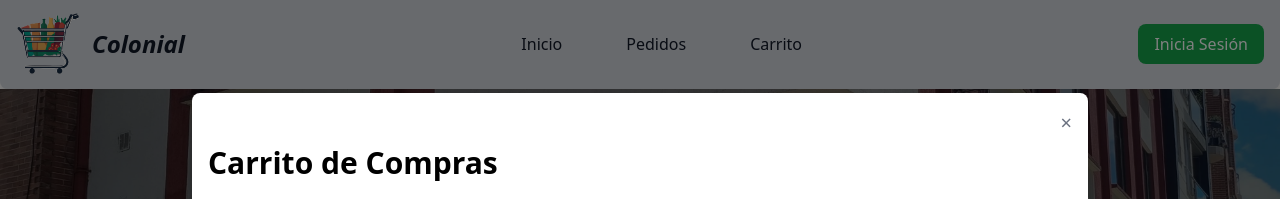
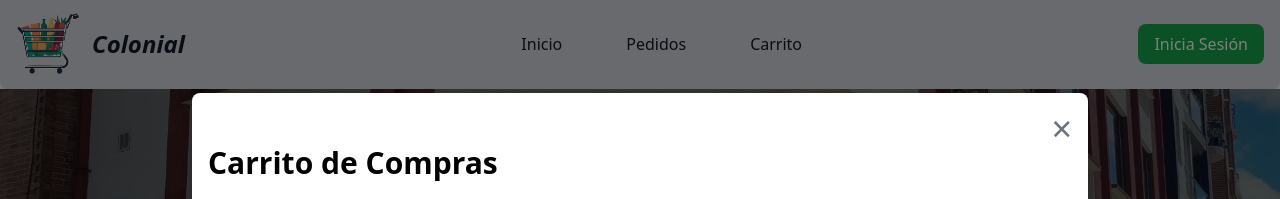
Before and after one commit to David435412/proyecto_cigarreria, a React (Create React App) app: page /cliente-dash in a window 1280 px wide. Both pictures are taken after a click on the button "Ver Carrito". Shown: the top 199 px of the page. Built offline with nearby package versions, Linux system fonts and the light colour scheme; data requests are answered from the project's data file.

Commit message:
se ajusto estilo

```diff
--- a/db.json
+++ b/db.json
@@ -1215,8 +1215,9 @@
   ],
   "direcciones": [
     {
-      "direccion": "Calle 132 c N 137",
-      "usuarioId": "fcf0"
+      "id": "d5dc",
+      "usuarioId": "fcf0",
+      "direccion": "calle 183 #281"
     }
   ]
 }
--- a/src/components/cliente/ClienteDash.js
+++ b/src/components/cliente/ClienteDash.js
@@ -213,7 +213,7 @@ const ClienteDashboard = () => {
                 <div className="bg-white rounded-lg shadow-lg w-full max-w-4xl h-4/5 max-h-screen overflow-auto relative">
                     <button
                         onClick={() => setModalIsOpen(false)}
-                        className="absolute top-4 right-4 text-gray-500 hover:text-gray-700 text-xl"
+                        className="absolute top-4 right-4 text-gray-500 hover:text-gray-700 text-4xl"
                     >
                         &times;
                     </button>
--- a/src/components/cliente/productos/Cart.js
+++ b/src/components/cliente/productos/Cart.js
@@ -128,8 +128,7 @@ const Carrito = ({ onClose }) => { // Añadido onClose como prop
                         <Link
                             to="/datos-entrega"
                             onClick={handleProcederAlPago}
-                            className="px-5 py-3 bg-gradient-to-r from-green-700 to-green-500 text-white font-bold rounded-full transition-transform transform-gpu hover:-translate-y-1 hover:shadow-lg"
-                        >
+                            className="bg-green-600 text-white py-2 px-4 rounded hover:bg-green-700 focus:outline-none focus:ring-2 focus:ring-green-500"                        >
                             Proceder al Pago
                         </Link>
                     </div>
```
